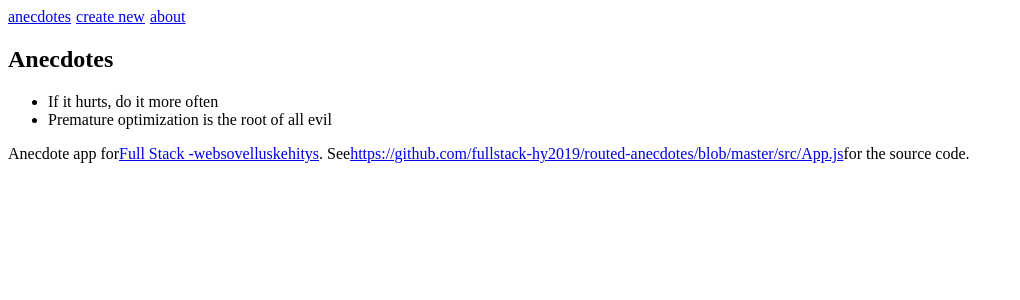
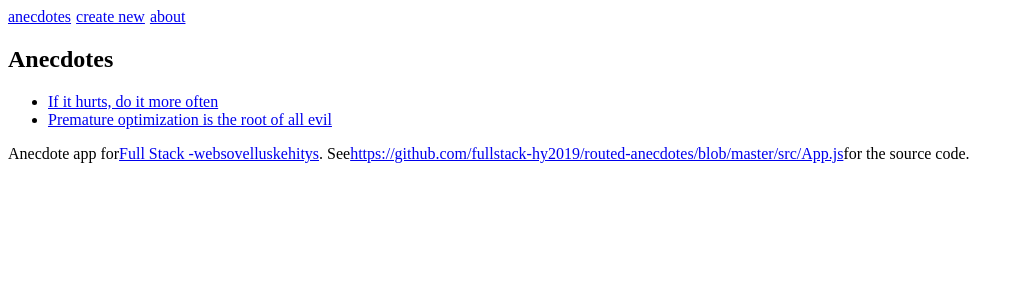
Before and after one commit to ansarovaa/fullstack_part7, a React (Create React App) app in the folder routed-anecdotes/: page / in a window 1280 px wide. Shown: the top 300 px of the page, without its empty margins (0-1020 px from the left). Built offline with nearby package versions, Linux system fonts and the light colour scheme; the HTML template or start-up script is replaced by a standard one.

Commit message:
task 7.2

```diff
--- a/routed-anecdotes/src/App.js
+++ b/routed-anecdotes/src/App.js
@@ -1,5 +1,5 @@
 import React, {useState} from 'react'
-import {BrowserRouter as Router, Switch, Route, Link} from "react-router-dom"
+import {BrowserRouter as Router, Switch, Route, Link, useParams} from "react-router-dom"
 
 const Menu = () => {
     const padding = {
@@ -14,12 +14,35 @@ const Menu = () => {
     )
 }
 
+const Anecdote = ({anecdotes}) => {
+    const id = useParams().id
+    const anecdote = anecdotes.find(n => n.id === id)
+    console.log(anecdote)
+    return (
+        <div>
+            <h2>{anecdote.content}</h2>
+            <div>
+                <strong> Votes: {anecdote.votes}</strong>
+            </div>
+            <div>
+                <strong>Author: {anecdote.author}</strong>
+            </div>
+            <div>
+                <strong>Info: {anecdote.info}</strong>
+            </div>
+        </div>
+    )
+}
+
 const AnecdoteList = ({anecdotes}) => (
     <div>
         <h2>Anecdotes</h2>
         <ul>
-            {anecdotes.map(anecdote => <li key={anecdote.id}>{anecdote.content}</li>)}
+            {anecdotes.map(anecdote => <li key={anecdote.id}>
+                <Link to={`/anecdotes/${anecdote.id}`}>{anecdote.content}</Link>
+            </li>)}
         </ul>
+
     </div>
 )
 
@@ -146,6 +169,9 @@ const App = () => {
                     <Route path="/about">
                         <About/>
                     </Route>
+                    <Route path="/anecdotes/:id">
+                        <Anecdote anecdotes = {anecdotes}/>
+                    </Route>
                     <Route path="/">
                         <AnecdoteList anecdotes={anecdotes}/>
                     </Route>
```
